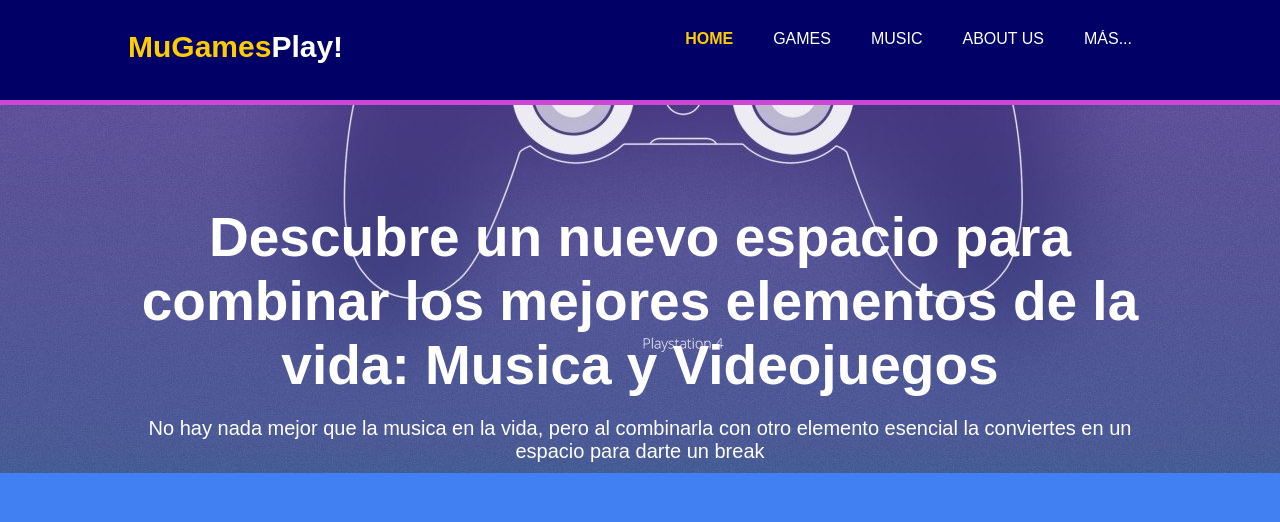
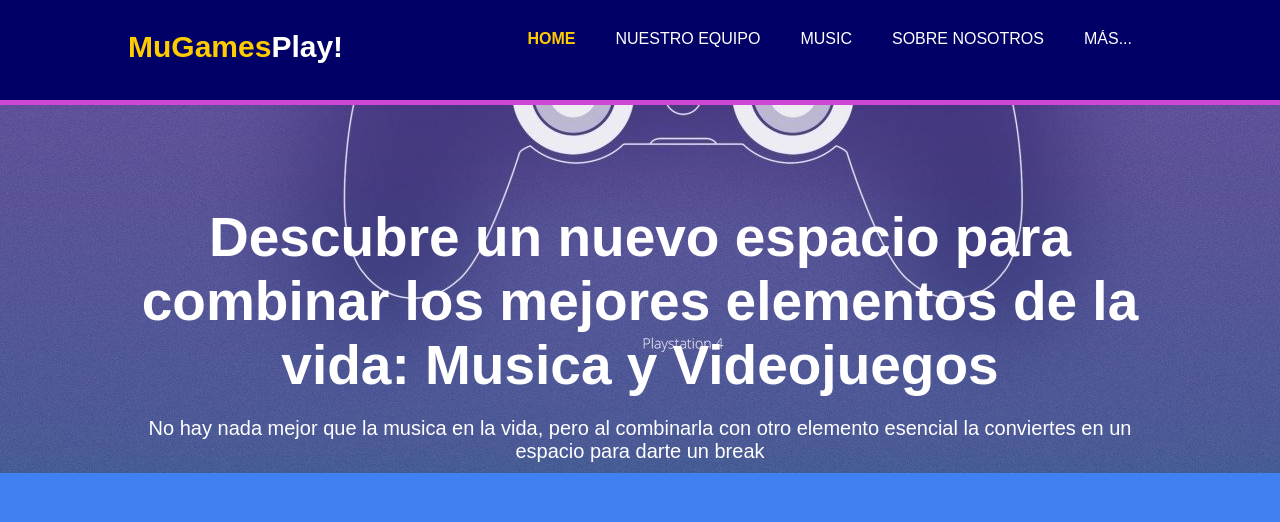
Before and after one commit to IngrdMoran/DPWEB, a plain HTML site: page index.html in a window 1280 px wide. Shown: the top 522 px of the page. Drawn offline with Linux system fonts and the light colour scheme.

Commit message:
Update index.html

```diff
--- a/index.html
+++ b/index.html
@@ -20,9 +20,9 @@
 			<nav>
 				<ul>
 					<li class="actual"><a href="index.html">Home</a></li>
-					<li><a href="Juegos.html">Games</a></li>
+					<li><a href="Portada.html">Nuestro Equipo</a></li>
 					<li><a href="Musica.html">Music</a></li>
-					<li><a href="Historia.html">About Us</a></li>
+					<li><a href="Historia.html">Sobre Nosotros</a></li>
 					<li><a href="Mas.html">Más...</a></li>
 				</ul>
 			</nav>
```
